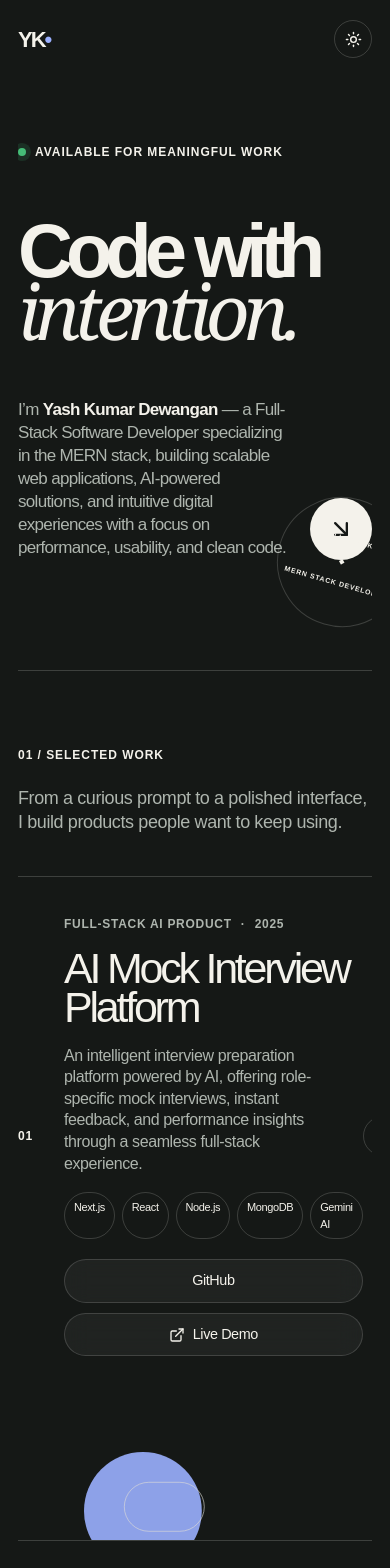
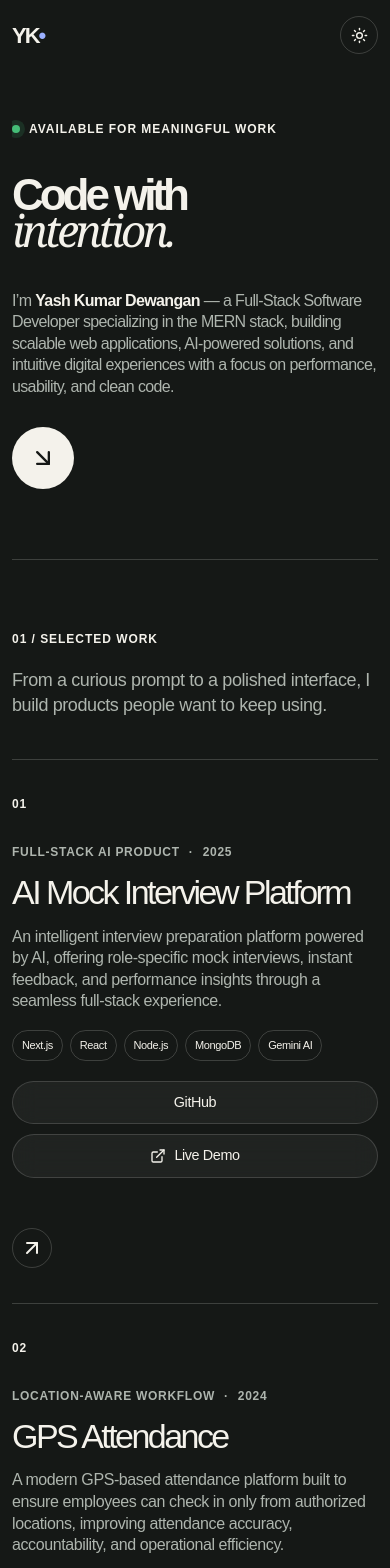
Before and after one commit to yashdewangan850/Portfolio, a Next.js app: page / in a window 390 px wide. Shown: the top 1568 px of the page. Built offline with nearby package versions, Linux system fonts and the light colour scheme.

Commit message:
add responsive

```diff
--- a/src/app/globals.css
+++ b/src/app/globals.css
@@ -688,3 +688,247 @@ em {
     width: 100%;
   }
 }
+
+
+
+
+/* ================= TABLET ================= */
+
+@media (max-width: 1024px) {
+
+  .shell,
+  .nav {
+    width: calc(100% - 48px);
+  }
+
+  .section {
+    padding: 90px 0;
+  }
+
+  .hero {
+    min-height: auto;
+  }
+
+  .hero h1 {
+    font-size: clamp(60px, 10vw, 120px);
+  }
+
+  .hero-bottom {
+    max-width: 100%;
+    gap: 30px;
+  }
+
+  .project {
+    grid-template-columns: 70px 1fr;
+    height: auto;
+    gap: 30px;
+    padding: 60px 0;
+  }
+
+  .project-arrow {
+    position: absolute;
+    top: 30px;
+    right: 0;
+  }
+
+  .project-art {
+    grid-column: 1 / -1;
+    height: 180px;
+  }
+
+  .timeline-items {
+    grid-template-columns: 1fr;
+  }
+
+  .timeline-items > div {
+    border-right: none;
+    border-bottom: 1px solid var(--line);
+    padding: 30px 0;
+  }
+
+  .proof-grid {
+    grid-template-columns: repeat(2,1fr);
+  }
+
+}
+
+
+/* phone  */
+
+
+@media (max-width:768px){
+
+.shell,
+.nav{
+width:calc(100% - 30px);
+}
+
+.nav{
+height:70px;
+}
+
+.navlinks{
+display:none;
+}
+
+.hero{
+padding:50px 0 70px;
+min-height:auto;
+}
+
+.hero h1{
+font-size:clamp(52px,16vw,90px);
+margin:40px 0;
+}
+
+.hero-bottom{
+flex-direction:column;
+align-items:flex-start;
+gap:30px;
+}
+
+.hero-bottom p{
+max-width:100%;
+font-size:16px;
+}
+
+.hero-orbit{
+display:none;
+}
+
+.section{
+padding:70px 0;
+}
+
+.section-top{
+grid-template-columns:1fr;
+gap:20px;
+}
+
+.display{
+font-size:clamp(36px,10vw,60px);
+}
+
+.large-copy{
+font-size:17px;
+}
+
+.split{
+grid-template-columns:1fr;
+}
+
+.about-side{
+position:static;
+}
+
+.project{
+grid-template-columns:1fr;
+padding:35px 0;
+}
+
+.project-arrow{
+position:static;
+margin-top:20px;
+}
+
+.project-art{
+display:none;
+}
+
+.project-copy{
+max-width:100%;
+}
+
+.tags{
+flex-wrap:wrap;
+}
+
+.project-links{
+flex-direction:column;
+align-items:stretch;
+}
+
+.project-btn{
+width:100%;
+justify-content:center;
+}
+
+.skill-cloud{
+gap:10px;
+}
+
+.skill-cloud span{
+font-size:18px;
+padding:10px 16px;
+}
+
+.proof-grid{
+grid-template-columns:1fr;
+}
+
+.timeline-items{
+grid-template-columns:1fr;
+}
+
+.contact{
+padding:80px 0;
+}
+
+.contact h2{
+font-size:clamp(48px,14vw,70px);
+}
+
+.email{
+font-size:18px;
+word-break:break-word;
+}
+
+.footer{
+flex-direction:column;
+align-items:flex-start;
+gap:15px;
+}
+
+.footer div{
+flex-wrap:wrap;
+}
+
+}
+
+
+
+/* ultra responsive */
+
+@media (max-width:480px){
+
+.shell,
+.nav{
+width:calc(100% - 24px);
+}
+
+.hero h1{
+font-size:44px;
+}
+
+.display{
+font-size:34px;
+}
+
+.project h2{
+font-size:34px;
+}
+
+.skill-cloud span{
+font-size:16px;
+padding:8px 14px;
+}
+
+.contact h2{
+font-size:46px;
+}
+
+.email{
+font-size:16px;
+}
+
+}
--- a/src/data/portfolio.js
+++ b/src/data/portfolio.js
@@ -40,7 +40,7 @@ export const projects = [
     tags: ["React", "JavaScript", "Tailwind CSS", "Framer Motion", "UI/UX"],
     tint: "coral",
     github:"https://github.com/yashdewangan850/Mac-Project",
-    live:"",
+    live:"https://web-besd-mac-os.netlify.app/",
     overview:"macOS Clone is a modern web application that recreates the macOS desktop experience in the browser. Designed with a strong focus on usability and visual accuracy, it includes an interactive desktop, draggable windows, a functional dock, Finder-inspired file navigation, and system-style applications. Built with React and modern frontend technologies, the project demonstrates component-based architecture, responsive design, and attention to user experience.",
   },
 ];
```
